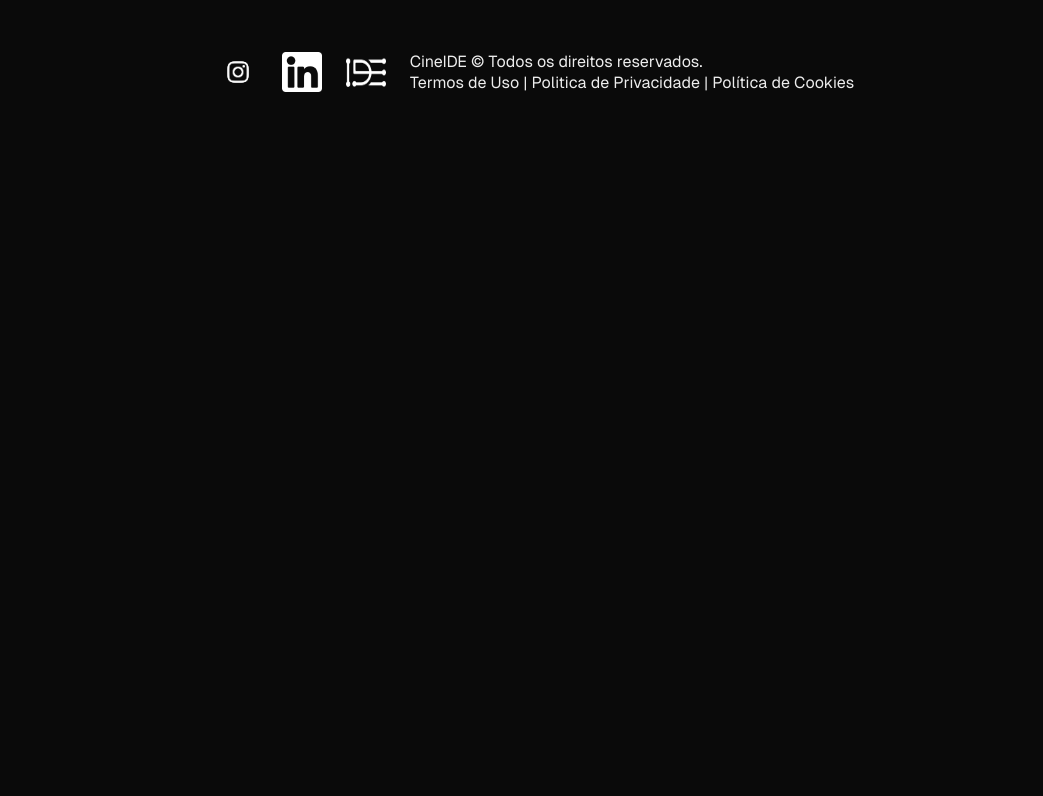
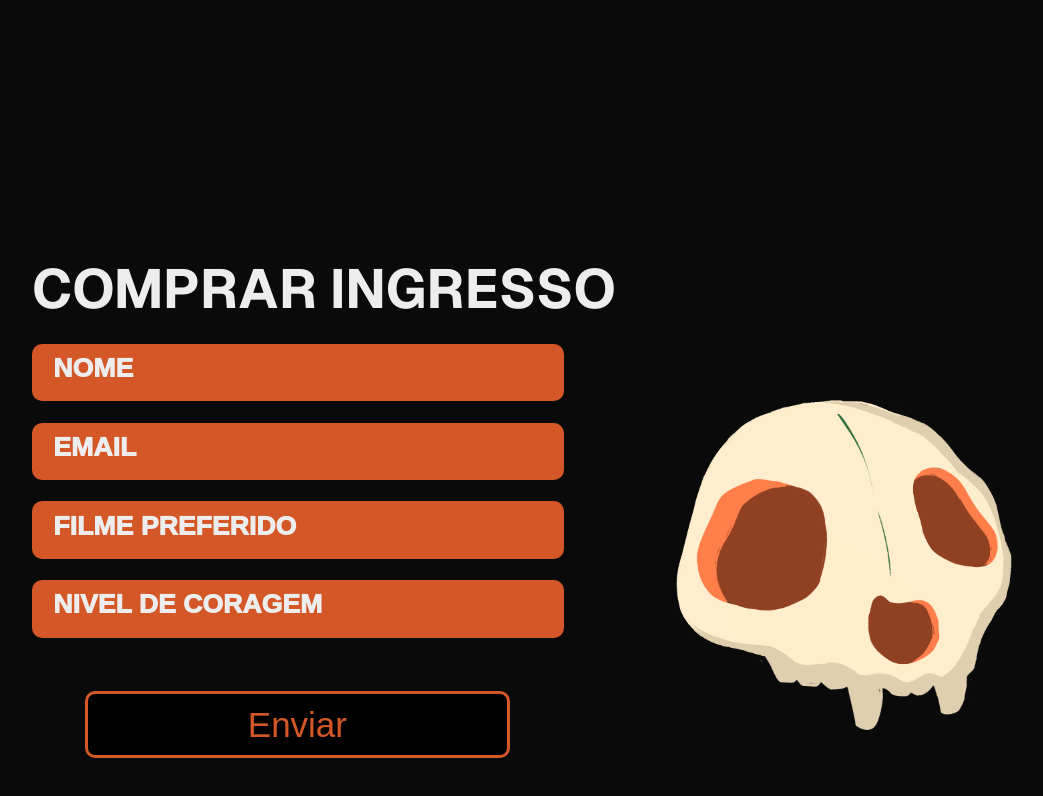
Before and after one commit to RafaelMorschbacher/IDE-PS, a Next.js app: page / in a window 1280 px wide. Shown: the part 1819-2615 px from the top of the page, without its empty margins (104-1147 px from the left). Before the commit the page ends 1981 px from the top, so only its background shows below. Built offline with nearby package versions, Linux system fonts and the light colour scheme.

Commit message:
formulario pronto?

```diff
--- a/package.json
+++ b/package.json
@@ -9,9 +9,9 @@
     "lint": "next lint"
   },
   "dependencies": {
-    "react": "^18",
-    "react-dom": "^18",
-    "next": "14.2.15"
+    "next": "^14.2.15",
+    "react": "^18.3.1",
+    "react-dom": "^18.3.1"
   },
   "devDependencies": {
     "eslint": "^8",
--- /dev/null
+++ b/src/pages/Formulario.js
@@ -0,0 +1,30 @@
+import React from 'react';
+import Image from 'next/image';
+
+
+export const Formulario = () => {
+    return (
+        <div style={{ position: 'relative' }} className="Compra">
+            <h1><span style={{ fontSize: 55 }}>COMPRAR INGRESSO</span></h1>
+            <form>
+                <label for="name"> <span style={{ fontSize: 35 }}></span></label>
+                <input type="text" id="name" name="name" placeholder="Nome"></input>
+                <label for="name"> <span style={{ fontSize: 35 }}></span></label>
+                <input type="text" id="name" name="name" placeholder="Email"></input>
+                <label for="name"> <span style={{ fontSize: 35 }}></span></label>
+                <input type="text" id="name" name="name" placeholder="Filme preferido"></input>
+                <label for="name"> <span style={{ fontSize: 35 }}></span></label>
+                <input type="text" id="name" name="name" placeholder="Nivel de coragem"></input>
+            </form>
+            <button type="button" style={{ position: 'relative', fontSize: 35 }} className="enviar">Enviar</button>
+
+
+
+            <div style={{ position: 'relative', left: "55%" }} className="Caveira">
+                <img src="/images/caveiraIDE.png" alt="caveiraIDE Image" width="35%" height="auto" />
+            </div>
+        </div>
+    );
+};
+
+export default Formulario;
--- a/src/pages/index.js
+++ b/src/pages/index.js
@@ -4,6 +4,7 @@ import localFont from "next/font/local";
 import styles from "@/styles/Home.module.css";
 import { useEffect, useState } from "react";
 import VillainSection from "./villainSection";
+import Formulario from "./Formulario";
 import Navbar from "./navbar";
 import Banner from "./banner";
 
@@ -36,6 +37,7 @@ export default function Home() {
       >
         <main className={styles.main}>
         <VillainSection/>
+        <Formulario/>
         </main>
 
         <footer className={styles.footer}>
@@ -81,6 +83,7 @@ export default function Home() {
               alt="File icon"
               width={40}
               height={40}
+
             />
           </a>
           <p>
--- a/src/pages/navbar.js
+++ b/src/pages/navbar.js
@@ -6,7 +6,7 @@ const Navbar = () => {
             <a href='#'>Home</a>
             <a href='#'>Catalogo</a>
             <a href='#villainSection'>Assassinos</a>
-            <a href='#'>Ingressos</a>
+            <a href='#Formulario'>Ingressos</a>
         </nav>
     );
 };
--- a/src/styles/globals.css
+++ b/src/styles/globals.css
@@ -56,17 +56,20 @@ a {
   text-align: end;
   padding: 20px 0;
 }
+
 .banner p {
   color: white;
   font-size: 30px;
   text-align: end;
   padding: 10px 0;
 }
-.iconesTerror{
+
+.iconesTerror {
   font-size: 50px;
   padding: 50px 0 50px;
 }
-.villainList{
+
+.villainList {
   display: flex;
   flex-wrap: wrap;
   justify-content: space-between;
@@ -83,16 +86,18 @@ a {
   width: 100%;
 }
 
-.villainCard:hover, .villainCard.selected {
+.villainCard:hover,
+.villainCard.selected {
   background: white;
   color: black;
 }
 
-.villainContent{
+.villainContent {
   display: flex;
   flex-wrap: nowrap;
   justify-content: space-between
 }
+
 .villainContent p {
   font-size: 40px;
 }
@@ -101,10 +106,63 @@ a {
   font-size: 60px;
 }
 
-.footerImage{
+.Compra {
+  margin-left: 5%;
+  margin-top: 20%;
+  margin-bottom: 100%;
+  white-space: nowrap;
+}
+
+
+input::placeholder {
+  color: #ededed;
+  font-size: 200%;
+  font-weight: 1000;
+  text-align: left;
+  text-transform: uppercase;
+}
+
+input[type=text]{
+  display: block;
+  width: 50%;
+  margin: 0%;
+  margin-top: 2%;
+  margin-left: 0%;
+  padding: 2%;
+  border: 1px;
+  border-radius: 10px;
+  border-color: #000000;
+  background-color: #D45827;
+}
+
+.enviar{
+  margin-top: 5%;
+  margin-right: 0%;
+  margin-left: 5%;
+  border-radius: 10px;
+  border-color: #D45827;
+  border-width: 3px;
+  padding: 1%;
+  padding-left: 15%;
+  padding-right: 15%;
+  text-align: center;
+  border-style: solid;
+  background-color: #000000;
+  color: #D45827;
+}
+
+.Caveira {
+  margin-top: -35%;
+  margin-left: 5%;
+  margin-bottom: 20%;
+  }
+
+
+.footerImage {
   filter: brightness(0) invert(1);
 
 }
+
 @media (prefers-color-scheme: dark) {
   html {
     color-scheme: dark;
```
Also changed, not shown: public/images/caveiraIDE.png (added), 1 other file (tests, documents, lock files or other folders).
